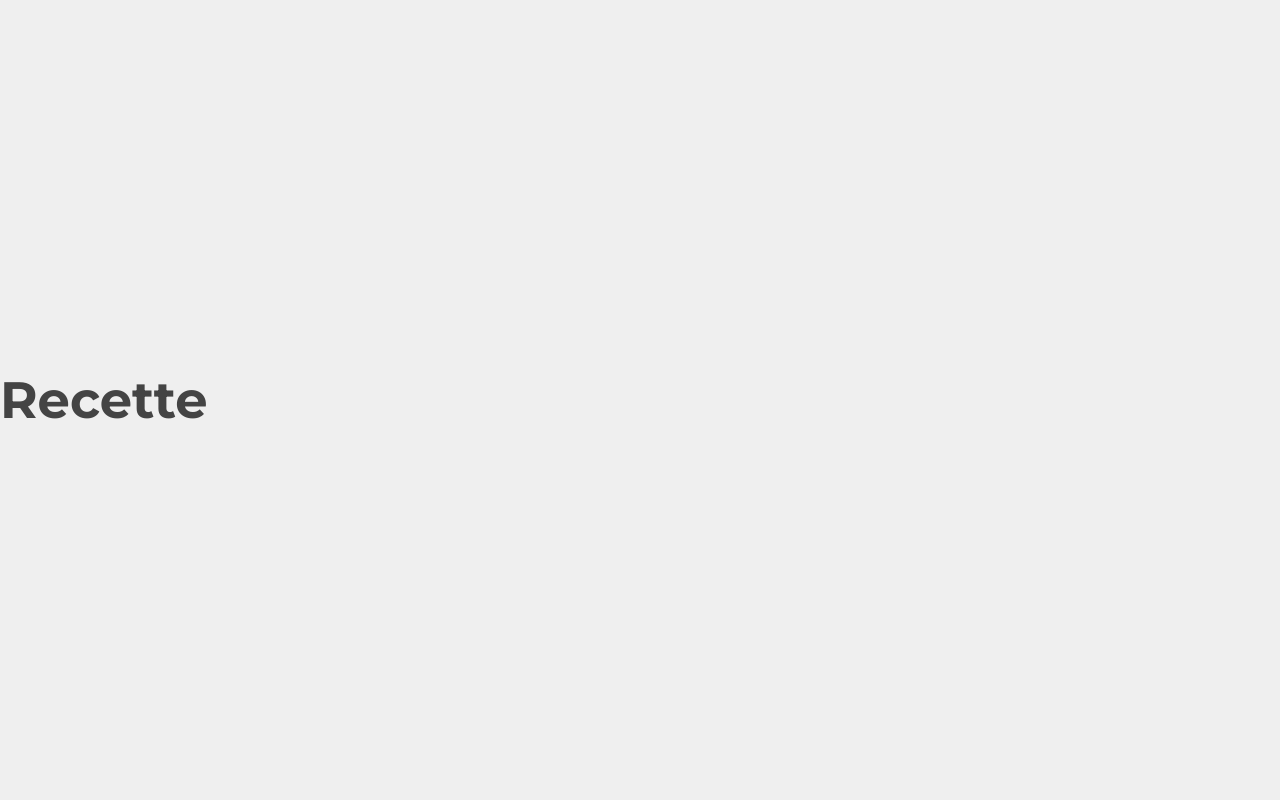
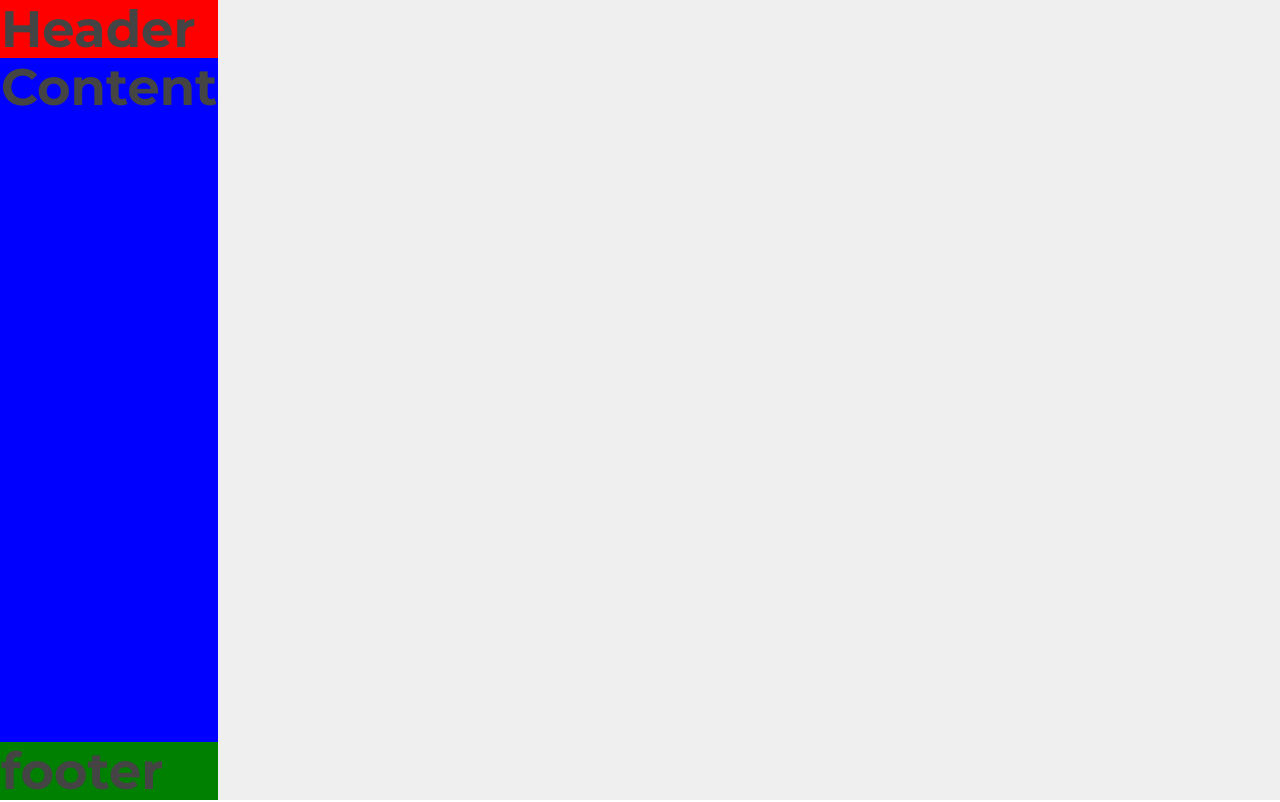
Before and after one commit to elouedeya/recette, a React (Vite) app: page / in a window 1280 px wide. Built offline with nearby package versions, Linux system fonts and the light colour scheme.

Commit message:
mise en page de l'application

```diff
--- a/src/App.jsx
+++ b/src/App.jsx
@@ -1,12 +1,12 @@
 import Content from "./components/Content"
 import Footer from "./components/Footer"
 import Header from "./components/Header"
+import styles from "./App.module.scss"
 
 
 function App() {
   return (
-    <div>
-      <h1>Recette</h1>
+    <div className={`d-flex flex-column ${styles.appContainer}`}>
       <Header />
       <Content />
       <Footer />
--- /dev/null
+++ b/src/App.module.scss
@@ -0,0 +1,3 @@
+.appContainer{
+    min-height: 100vh;
+}
--- a/src/components/Content.jsx
+++ b/src/components/Content.jsx
@@ -1,7 +1,8 @@
 function Content() {
-  return <div>
+  return(
 
-  </div>;
+  <h1 className="flex-fill b3">Content</h1>
+  )
 }
 
 export default Content;
--- a/src/components/Footer.jsx
+++ b/src/components/Footer.jsx
@@ -1,5 +1,7 @@
 function Footer() {
-  return <div></div>;
+  return (
+    <h1 className="b2">footer</h1>
+  )
 }
 
 export default Footer;
--- a/src/components/Header.jsx
+++ b/src/components/Header.jsx
@@ -1,7 +1,7 @@
 function Header() {
-  return <div>
-
-  </div>;
+  return (
+  <h1 className="b1">Header</h1>
+  );
 }
 
 export default Header;
```
